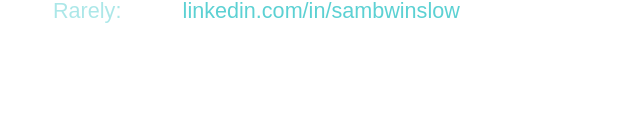
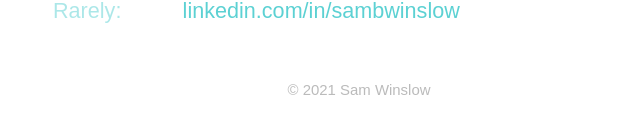
Before and after one commit to samwinslow/sam-nextjs-blog, a Next.js app: page / in a window 1280 px wide. Shown: the part 1610-1743 px from the top of the page, without its empty margins (281-921 px from the left). Built offline with nearby package versions, Linux system fonts and the light colour scheme.

Commit message:
copyright styles

```diff
--- a/components/Image.tsx
+++ b/components/Image.tsx
@@ -1,8 +1,7 @@
 import NextImage, { ImageProps } from 'next/image'
-import styles from './Image.module.css'
 
 const Image = ({ src, ...props }: ImageProps) => (
-  <div style={{ margin: '0.618rem 0' }}>
+  <div style={{ margin: '0.618rem 0' }} className="next-image-override">
     <NextImage
       {...props}
       src={`/img/${src}`}
--- a/components/layout.tsx
+++ b/components/layout.tsx
@@ -72,13 +72,16 @@
         )}
       </header>
       <main>{children}</main>
-      {!home && (
-        <div className={styles.backToHome}>
+      <footer style={{ marginTop: '3rem' }}>
+        {!home && (
           <ColoredLink href="/">
-            <a>← Back to home</a>
+            ← Back to home
           </ColoredLink>
-        </div>
-      )}
+        )}
+        <h5 style={{ textAlign: 'center', color: 'var(--muted)', fontWeight: 'normal' }}>
+          &copy; {new Date().getFullYear()} {name}
+        </h5>
+      </footer>
     </div>
   )
 }
--- a/styles/global.css
+++ b/styles/global.css
@@ -3,6 +3,7 @@
   --head-font-family: Arial, sans-serif;
   --mono-font-family: "SFMono-Regular",Consolas,"Liberation Mono",Menlo,Courier,monospace;
   --text: #444;
+  --muted: #bbb;
   --light: #ddd;
   --link: hsl(160, 60%, 60%);
 }
@@ -25,7 +26,7 @@
   margin-top: 3rem;
 }
 
-h1, h2, h3 {
+h1, h2, h3, h4, h5, h6 {
   font-family: var(--head-font-family);
 }
 
@@ -61,6 +62,16 @@
   object-fit: cover;
 }
 
+.next-image-override > div > div:first-child {
+  display: none !important;
+}
+
+.next-image-override img {
+  position: static !important;
+  height: unset !important;
+  width: unset !important;
+}
+
 table {
   font-size: 0.7rem;
 }
```
